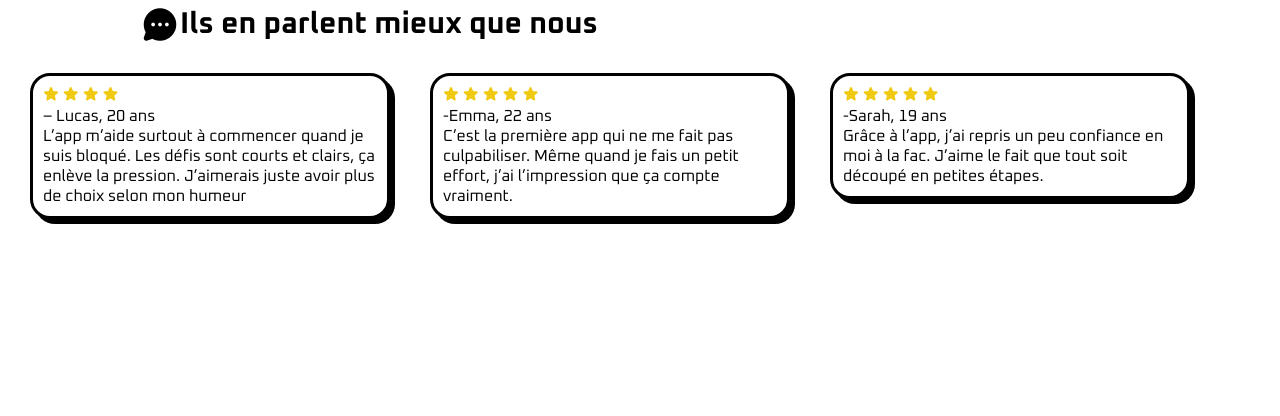
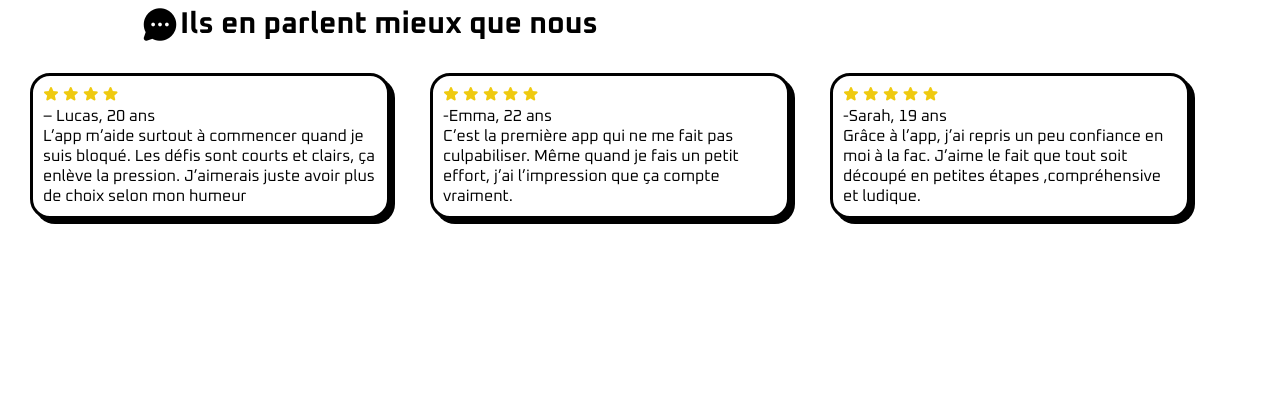
Before and after one commit to la-toile-emlyon/T-defis, a website: page index.html in a window 1280 px wide. Shown: the part 3560-3976 px from the top of the page. Drawn offline with nearby package versions, Linux system fonts and the light colour scheme.

Commit message:
fin d'aprem

```diff
--- a/index.html
+++ b/index.html
@@ -289,8 +289,7 @@
                                 <p>-Sarah, 19 ans</p>
                             </div>
                             <p>Grâce à l’app, j’ai repris un peu confiance en moi à la fac. J’aime le fait que
-                                tout soit
-                                découpé en petites étapes.</p>
+                                tout soit découpé en petites étapes ,compréhensive et ludique.</p>
                         </div>
                     </div>
                 </div>
--- a/style.css
+++ b/style.css
@@ -316,13 +316,13 @@ header{
 
 .taille-bg{
     height:200%;
-    bac
 }
 /*SECTION PROPOSITION*/
 
 .taille-prop-petit{
     font-size: 14px;
 }
+
 h5{
     font-size:23px;
     font-family: "Oxanium";
```
